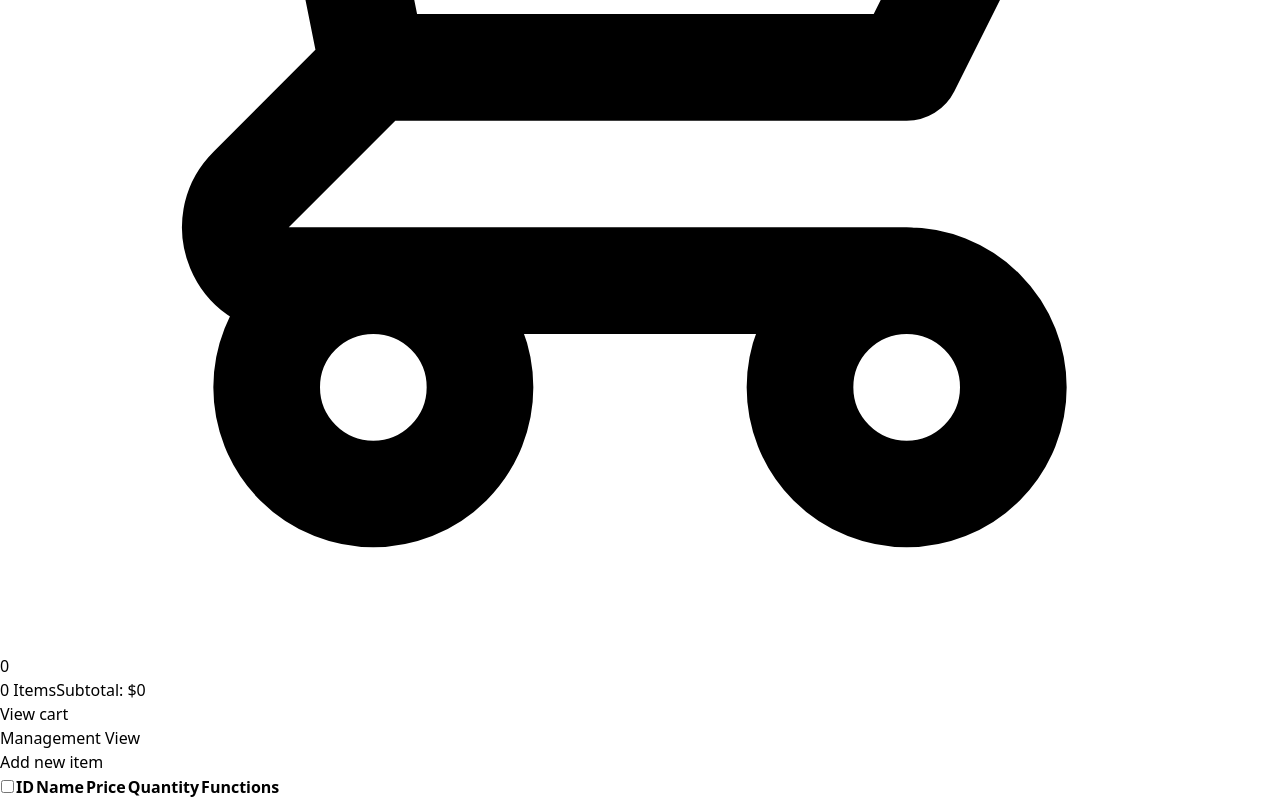
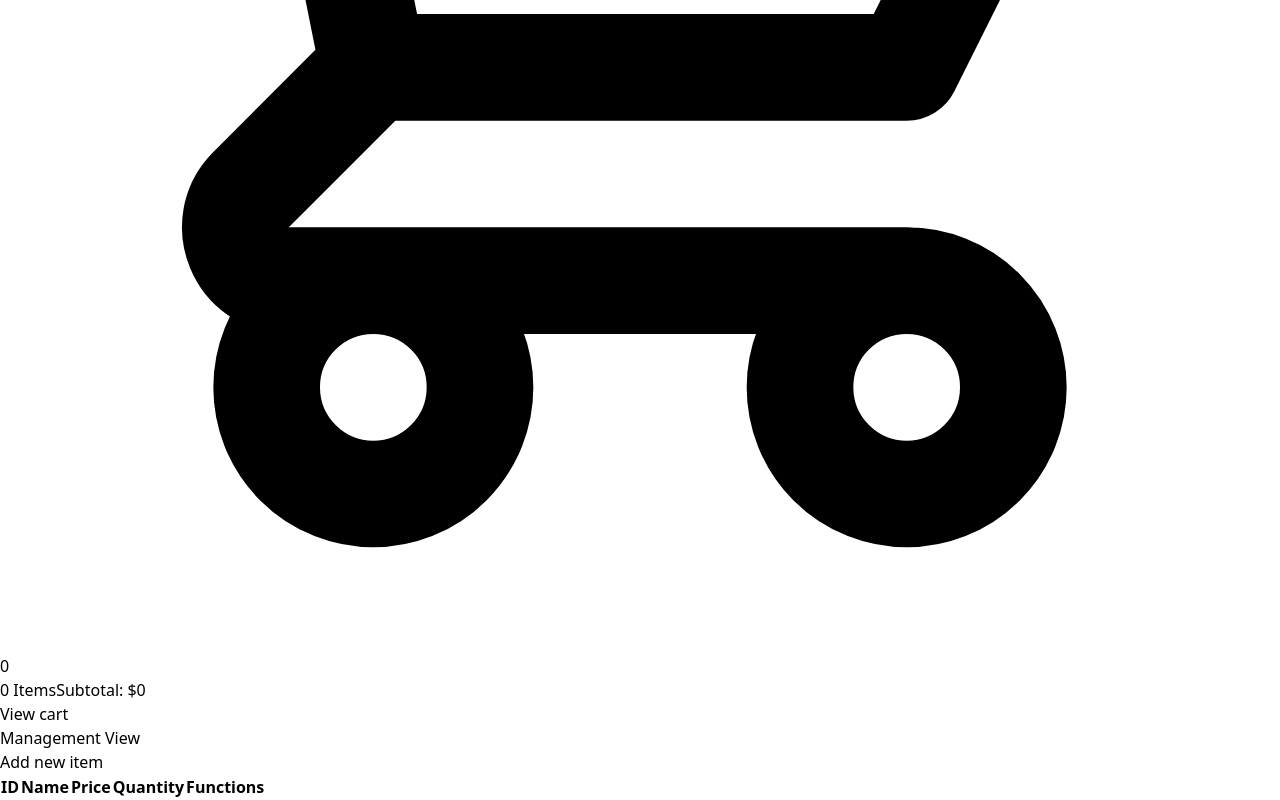
Before and after one commit to killerkpoke/ShoppingCart, a Nuxt app in the folder EFruitShop/: page /manageview in a window 1280 px wide. Shown: the part 2086-2886 px from the top of the page. Built offline with nearby package versions, Linux system fonts and the light colour scheme.

Commit message:
Add: css fixing

```diff
--- a/EFruitShop/pages/manageview.vue
+++ b/EFruitShop/pages/manageview.vue
@@ -19,12 +19,7 @@ const fruitList:Fruit = JSON.parse(localItem);
             <div class="overflow-x-auto w-full">
                 <table class="table w-full">
                     <thead>
-                        <tr>
-                            <th>
-                                <label>
-                                    <input type="checkbox" class="checkbox" />
-                                </label>
-                            </th>
+                        <tr class="[&>*]:text-center">
                             <th>ID</th>
                             <th>Name</th>
                             <th>Price</th>
@@ -35,24 +30,14 @@ const fruitList:Fruit = JSON.parse(localItem);
                     <tbody>
                         <tr
                        v-for="item of fruitList" :key="item.name"
-                        class="[&>*]:bg-[#1c1f25]">
-                            <th>
-                                <label>
-                                    <input type="checkbox" class="checkbox" />
-                                </label>
-                            </th>
+                        class="[&>*]:bg-[#1c1f25] [&>*]:text-center">
                             <td>
                                 <div>{{ item.id }}</div>
                             </td>
                             <td>
-                                <div class="flex items-center space-x-3">
-                                    <div>
-                                        <div class="font-bold">{{ item.name }}</div>
-                                    </div>
-                                </div>
+                                <div class="font-bold capitalize">{{ item.name }}</div>
                             </td>
-
-                            <td>{{ item.price }}</td>
+                            <td>${{ item.price }}/each</td>
                             <td>{{ item.quantity }}</td>
                             <th>
                                 <div class="inline-grid">
```
